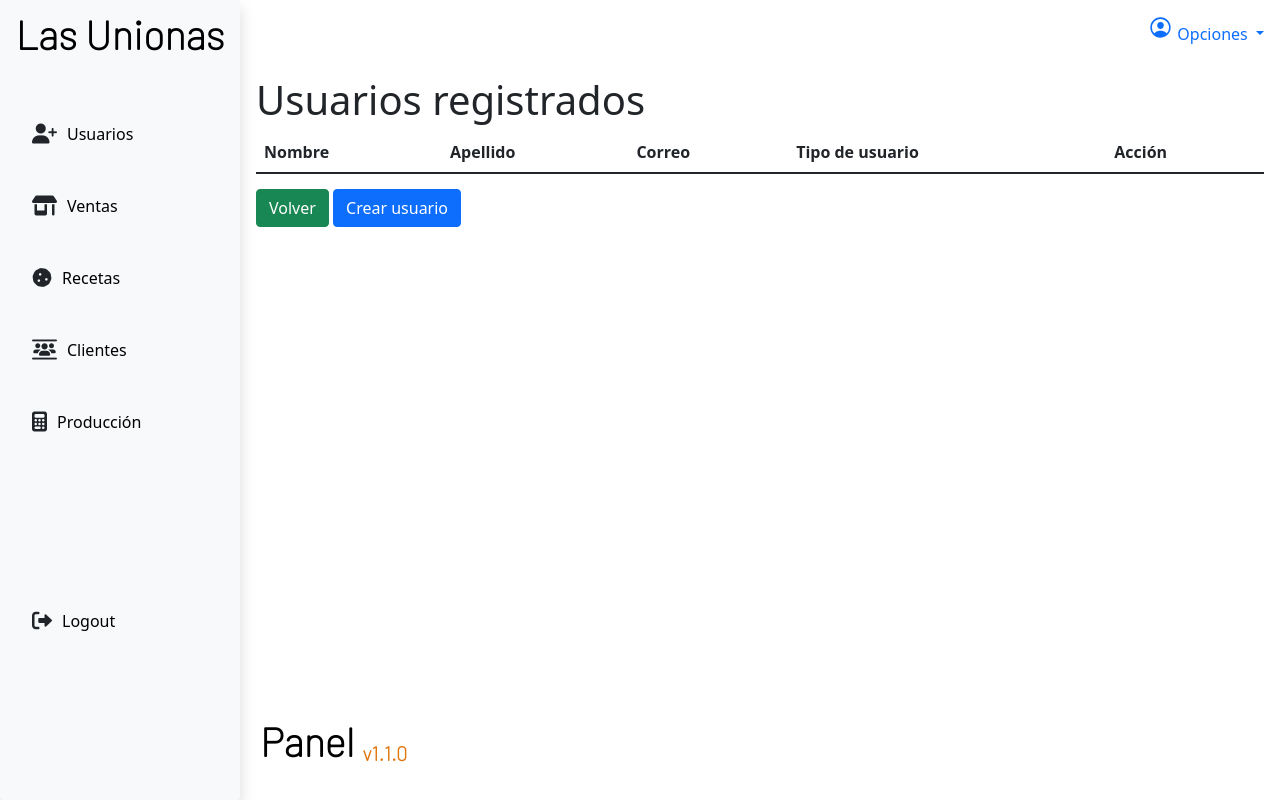
After one commit to nachoavi/luCakeProject, a Django app: page /users/ in a window 1280 px wide. The commit adds this page. Run offline with Django 4.2, Linux system fonts and the light colour scheme; lists and menus that the app fills with data are empty.

Commit message:
adding templates,urls and views

```diff
--- a/app/templates/base.html
+++ b/app/templates/base.html
@@ -24,7 +24,7 @@
             <h1 class="fw-bold">Las <span class="special-text">Unionas</span></h1>
             <nav class="mt-5 d-flex flex-column h-100">
                 <ul class="d-flex flex-column gap-5 align-items-start justify-content-center">
-                    <li><i class="fa-solid fa-user-plus fa-sm"></i><a href="">Usuarios</a></li>
+                    <li><i class="fa-solid fa-user-plus fa-sm"></i><a href="{%url 'usersTable'%}">Usuarios</a></li>
                     <li><i class="fa-solid fa-shop fa-sm"></i><a href="">Ventas</a></li>
                     <li><i class="fa-solid fa-cookie fa-lg"></i><a href="">Recetas</a></li>
                     <li><i class="fa-solid fa-users-between-lines fa-sm"></i><a href="">Clientes</a></li>
@@ -62,7 +62,7 @@
 
             </header>
 
-            <div class="layout-content" id="layout-content">
+            <div class="layout-content p-3" id="layout-content">
 
                 {% block content %}
 
--- /dev/null
+++ b/app/templates/users/usersTable.html
@@ -0,0 +1,34 @@
+{% extends 'base.html' %}
+
+
+
+{% block content %}
+
+<div>
+    <h1>Usuarios registrados</h1>
+</div>
+<div>
+    <table class="table">
+        <thead>
+            <tr>
+                <th>Nombre</th>
+                <th>Apellido</th>
+                <th>Correo</th>
+                <th>Tipo de usuario</th>
+                <th>Acción</th>
+            </tr>
+        </thead>
+        <tbody>
+            <tr>
+
+            </tr>
+        </tbody>
+    </table>
+</div>
+
+<div>
+    <a class="btn btn-success" href="{% url 'home'%}">Volver</a>
+    <a class="btn btn-primary" href="{% url 'usersForm'%}">Crear usuario</a>
+</div>
+
+{% endblock content %}
--- a/app/urls.py
+++ b/app/urls.py
@@ -4,5 +4,7 @@ from . import views
 
 
 urlpatterns = [
-    path('',views.home,name='home')
+    path('',views.home,name='home'),
+    path('users/',views.usersTable,name='usersTable'),
+    path('usersForm/',views.usersForm,name='usersForm'),
 ]
--- a/app/views.py
+++ b/app/views.py
@@ -7,3 +7,9 @@ def baseHTML(request):
 
 def home(request):
     return render(request,'home.html')
+
+def usersTable(request):
+    return render(request,'users/usersTable.html')
+
+def usersForm(request):
+    return render(request,'users/usersForm.html')
```
Also changed, not shown: app/templates/users/usersForm.html (added, +30 -0 lines), app/templates/contacts/contactsTable.html (added), app/templates/recipes/recipesTable.html (added), app/templates/sales/salesTable.html (added).
